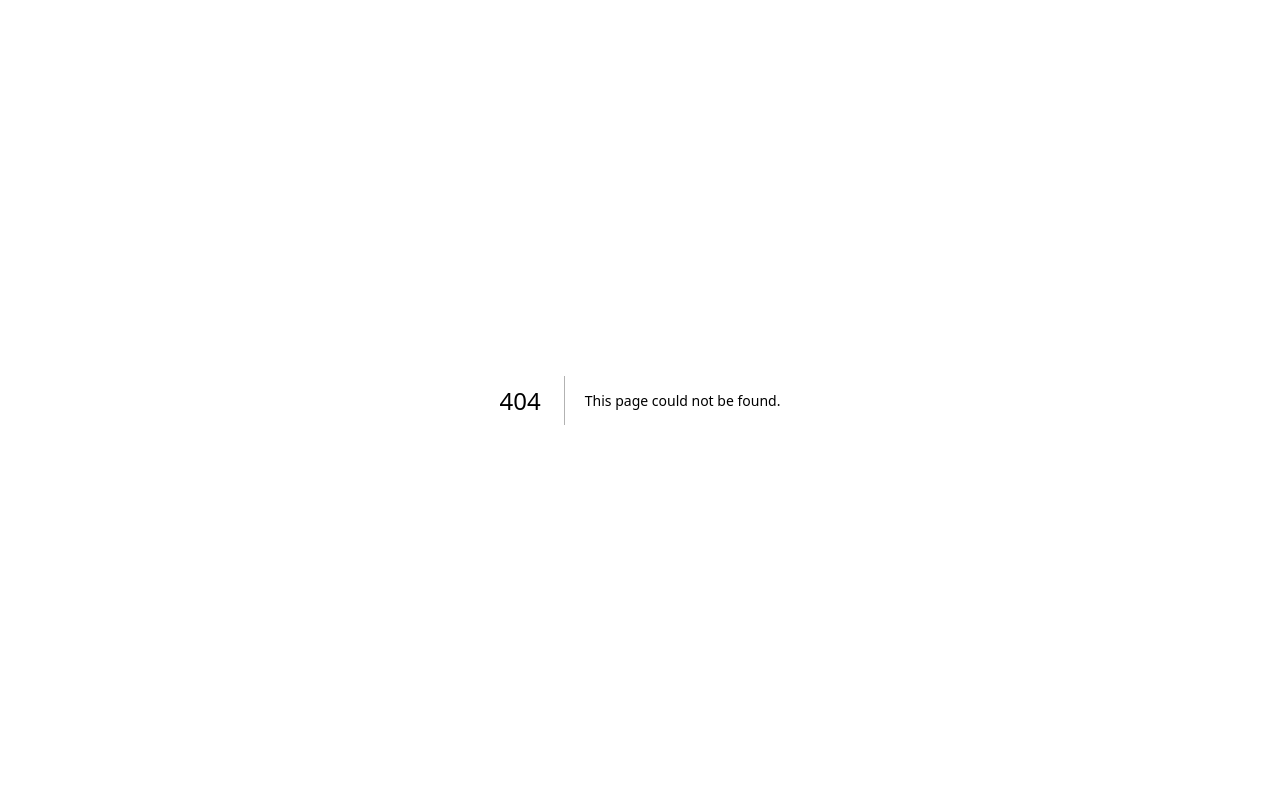
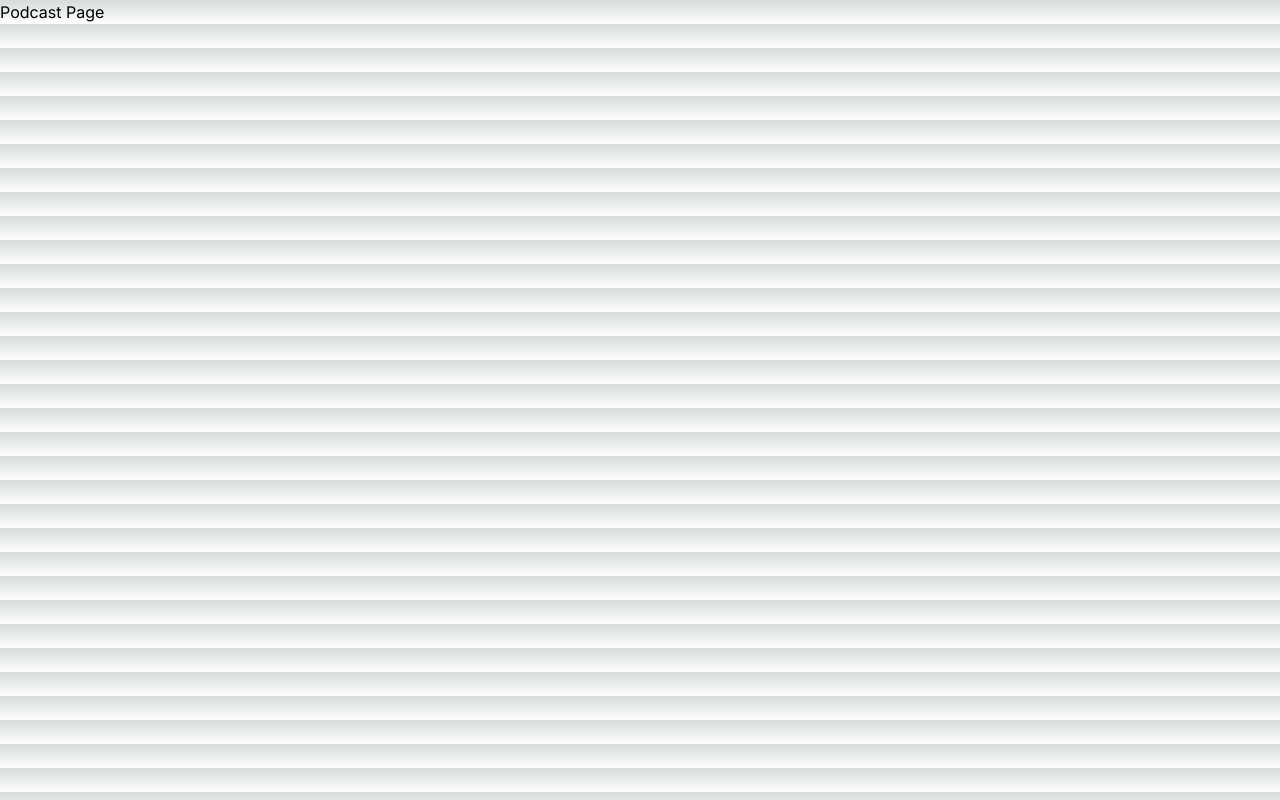
Before and after one commit to kphutiyagae/RhythmRadar, a Next.js app: page /pages/podcast in a window 1280 px wide. Before the commit this address had no page. Built offline with nearby package versions, Linux system fonts and the light colour scheme.

Commit message:
chore(none): :sparkles: Added pages to sub-routes.

```diff
--- /dev/null
+++ b/src/app/pages/music/page.tsx
@@ -0,0 +1,11 @@
+import React from 'react';
+
+const Music = () => {
+  return (
+    <div>
+      <p>Music Page</p>
+    </div>
+  );
+};
+
+export default Music;
--- /dev/null
+++ b/src/app/pages/podcast/page.tsx
@@ -0,0 +1,11 @@
+import React from 'react';
+
+const Podcast = () => {
+  return (
+    <div>
+      <p>Podcast Page</p>
+    </div>
+  );
+};
+
+export default Podcast;
--- /dev/null
+++ b/src/app/pages/radio/page.tsx
@@ -0,0 +1,11 @@
+import React from 'react';
+
+const Radio = () => {
+  return (
+    <div>
+      <p>Radio Page</p>
+    </div>
+  );
+};
+
+export default Radio;
```
